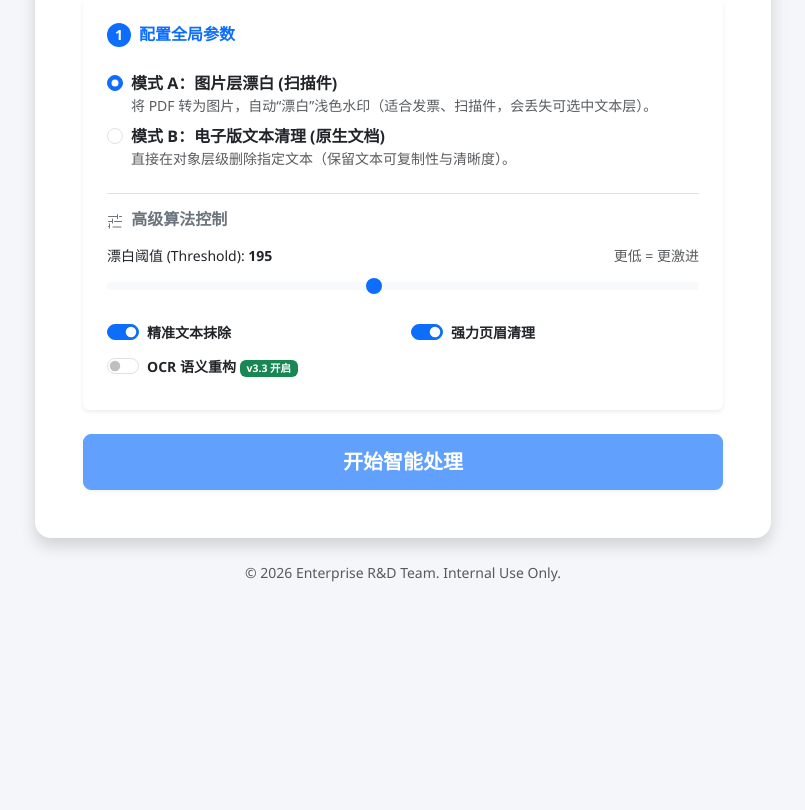
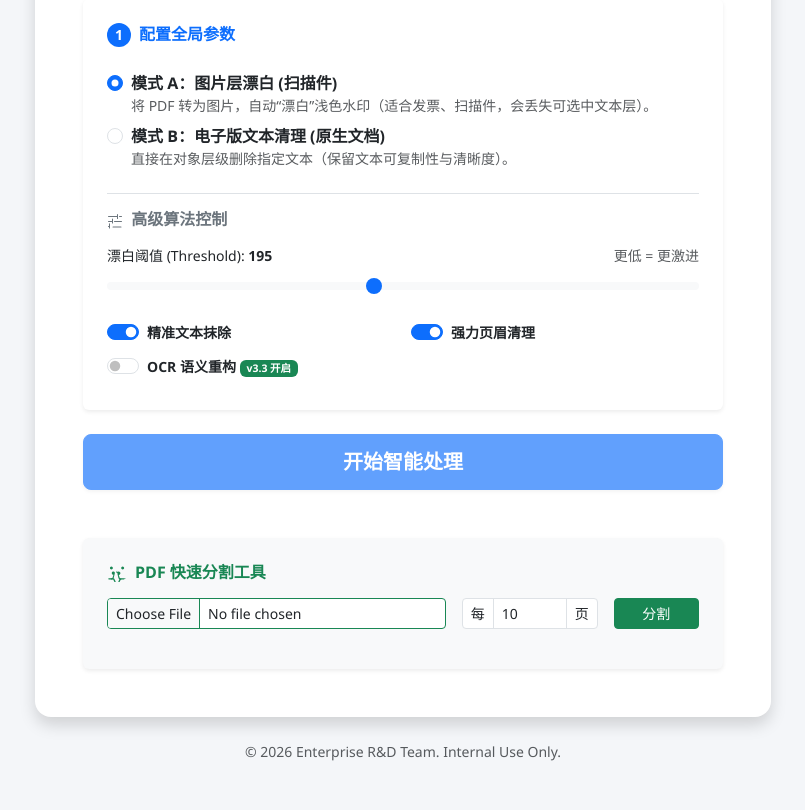
Before and after one commit to vimson999/remove-pdf-watermark-v1, a Flask app: page / in a window 1280 px wide. Shown: the part 482-1292 px from the top of the page, without its empty margins (237-1042 px from the left). Before the commit the page ends 1064 px from the top, so only its background shows below. Run offline with Flask 3, Linux system fonts and the light colour scheme.

Commit message:
feat: add PDF splitter utility for handling large documents

```diff
--- a/app/routes/main.py
+++ b/app/routes/main.py
@@ -109,6 +109,30 @@ def task_status(task_id):
         response = {'state': 'FAILURE', 'percent': 0, 'status': str(task.info)}
     return jsonify(response)
 
+@main_bp.route('/split', methods=['POST'])
+def split_file():
+    if 'file' not in request.files:
+        return jsonify({'error': 'No file part'}), 400
+
+    file = request.files['file']
+    step = int(request.form.get('step', 10))
+
+    if file and allowed_file(file.filename):
+        filename = safe_filename(file.filename)
+        input_path = os.path.join(current_app.config['UPLOAD_FOLDER'], filename)
+        file.save(input_path)
+
+        processor = PDFProcessor()
+        generated_filenames = processor.split_pdf(input_path, current_app.config['DOWNLOAD_FOLDER'], step=step)
+
+        return jsonify({
+            'success': True,
+            'files': generated_filenames,
+            'count': len(generated_filenames)
+        })
+
+    return jsonify({'error': 'Invalid file type'}), 400
+
 @main_bp.route('/download/<filename>')
 def download(filename):
     # Security Check: Prevent Path Traversal
--- a/app/templates/index.html
+++ b/app/templates/index.html
@@ -139,6 +139,37 @@
                             <button type="submit" class="btn btn-primary btn-lg shadow-sm" id="submitBtn" disabled>开始智能处理</button>
                         </div>
                     </form>
+
+                    <!-- PDF Splitter Tool (v3.6 New) -->
+                    <div class="card mt-5 border-0 bg-light shadow-sm">
+                        <div class="card-body p-4">
+                            <h6 class="card-title fw-bold text-success mb-3 d-flex align-items-center">
+                                <svg xmlns="http://www.w3.org/2000/svg" width="20" height="20" fill="currentColor" class="bi bi-scissors me-2" viewBox="0 0 16 16">
+                                    <path d="M3.5 3.5c-.691 0-1.145.636-1.145 1.285 0 .66.454 1.157 1.145 1.157.727 0 1.21-.563 1.21-1.157 0-.646-.483-1.285-1.21-1.285m0 1a.25.25 0 1 0 0-.5.25.25 0 0 0 0 .5"/>
+                                    <path d="M6.233 9.283 5.347 12.85A1.5 1.5 0 0 1 3.896 14H3.5a.5.5 0 0 1 0-1h.396c.192 0 .369-.11.432-.298l.83-2.49a1.3 1.3 0 1 1 1.075-1.929m1.843-1.474L8 7.5l.424.309a.5.5 0 0 1-.148.875L8 8.739l-.276-.055a.5.5 0 0 1-.148-.875Zm.247 1.588a1.3 1.3 0 1 1 1.075 1.93l.83 2.489c.063.188.24.298.432.298h.396a.5.5 0 0 1 0 1h-.396a1.5 1.5 0 0 1-1.451-1.15l-.886-3.567zM12.5 3.5c-.69 0-1.145.636-1.145 1.285 0 .66.454 1.157 1.145 1.157.727 0 1.21-.563 1.21-1.157 0-.646-.483-1.285-1.21-1.285m0 1a.25.25 0 1 0 0-.5.25.25 0 0 0 0 .5"/>
+                                    <path d="M1 13.5a.5.5 0 0 1 .5-.5h3.797a.5.5 0 0 1 .439.263l1.105 2.21a.5.5 0 0 1-.894.448l-1.005-2.01H1.5a.5.5 0 0 1-.5-.5m14 0a.5.5 0 0 0-.5-.5h-3.797a.5.5 0 0 0-.439.263L9.159 15.473a.5.5 0 0 0 .894.448l1.005-2.01h2.442a.5.5 0 0 0 .5-.5z"/>
+                                </svg>
+                                PDF 快速分割工具
+                            </h6>
+                            <div class="row g-3">
+                                <div class="col-md-7">
+                                    <input type="file" id="splitFileInput" class="form-control form-control-sm border-success" accept=".pdf">
+                                </div>
+                                <div class="col-md-3">
+                                    <div class="input-group input-group-sm">
+                                        <span class="input-group-text bg-white">每</span>
+                                        <input type="number" id="splitStep" class="form-control" value="10" min="1">
+                                        <span class="input-group-text bg-white">页</span>
+                                    </div>
+                                </div>
+                                <div class="col-md-2">
+                                    <button type="button" class="btn btn-success btn-sm w-100" onclick="handleSplit()">分割</button>
+                                </div>
+                            </div>
+                            <div id="splitStatus" class="mt-2 small text-muted"></div>
+                            <div id="splitResults" class="mt-3 d-flex flex-wrap gap-2"></div>
+                        </div>
+                    </div>
                 </div>
                 <div class="text-center mt-4 text-muted small">
                     &copy; 2026 Enterprise R&D Team. Internal Use Only.
@@ -167,6 +198,51 @@
             var container = document.getElementById('engineSelectContainer');
             container.style.display = ocrChecked ? 'block' : 'none';
         }
+
+        async function handleSplit() {
+            const fileInput = document.getElementById('splitFileInput');
+            const stepInput = document.getElementById('splitStep');
+            const statusEl = document.getElementById('splitStatus');
+            const resultsEl = document.getElementById('splitResults');
+
+            if (fileInput.files.length === 0) {
+                alert('请先选择一个 PDF 文件');
+                return;
+            }
+
+            const file = fileInput.files[0];
+            const step = stepInput.value;
+            const formData = new FormData();
+            formData.append('file', file);
+            formData.append('step', step);
+
+            statusEl.innerHTML = '<span class="spinner-border spinner-border-sm text-success me-2"></span> 正在切割 PDF...';
+            resultsEl.innerHTML = '';
+
+            try {
+                const response = await fetch('/split', {
+                    method: 'POST',
+                    body: formData
+                });
+                const data = await response.json();
+
+                if (data.success) {
+                    statusEl.innerHTML = `✅ 成功切割为 ${data.count} 个文件：`;
+                    data.files.forEach(filename => {
+                        const btn = document.createElement('a');
+                        btn.href = `/download/${filename}`;
+                        btn.className = 'btn btn-outline-success btn-sm';
+                        btn.innerText = filename;
+                        btn.target = '_blank';
+                        resultsEl.appendChild(btn);
+                    });
+                } else {
+                    statusEl.innerHTML = `<span class="text-danger">❌ 切割失败: ${data.error}</span>`;
+                }
+            } catch (e) {
+                statusEl.innerHTML = `<span class="text-danger">❌ 网络请求失败</span>`;
+            }
+        }
     </script>
 </body>
 </html>
--- a/config.py
+++ b/config.py
@@ -9,8 +9,8 @@ class Config:
     ALLOWED_EXTENSIONS = {'pdf'}
 
     # Celery Configuration
-    CELERY_BROKER_URL = os.environ.get('CELERY_BROKER_URL') or 'redis://localhost:6379/0'
-    CELERY_RESULT_BACKEND = os.environ.get('CELERY_RESULT_BACKEND') or 'redis://localhost:6379/0'
+    CELERY_BROKER_URL = os.environ.get('CELERY_BROKER_URL') or 'redis://:login4RDS!!!@101.35.56.140:6379/0'
+    CELERY_RESULT_BACKEND = os.environ.get('CELERY_RESULT_BACKEND') or 'redis://:login4RDS!!!@101.35.56.140:6379/0'
 
     # Logging Configuration
     LOG_FILE_MAX_BYTES = 10 * 1024 * 1024  # 10MB
--- a/run.py
+++ b/run.py
@@ -6,6 +6,6 @@ app = create_app(config_name)
 celery = make_celery(app)
 
 if __name__ == '__main__':
-    # Determine port, default to 5001 to avoid conflicts
-    port = int(os.environ.get("PORT", 5001))
+    # Determine port, default to 5005 to avoid conflicts
+    port = int(os.environ.get("PORT", 5005))
     app.run(host='0.0.0.0', port=port)
```
Also changed, not shown: GEMINI.md (+1 -1 lines), app/services/pdf_processor.py (+32 -0 lines), README.md, 2 other files.
